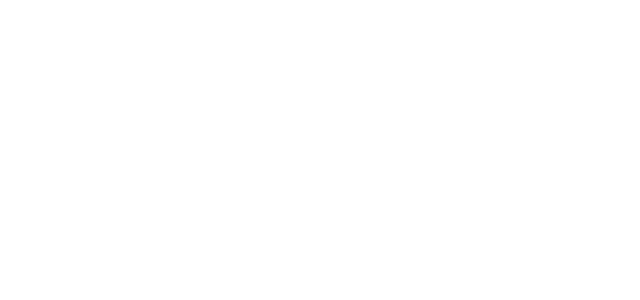
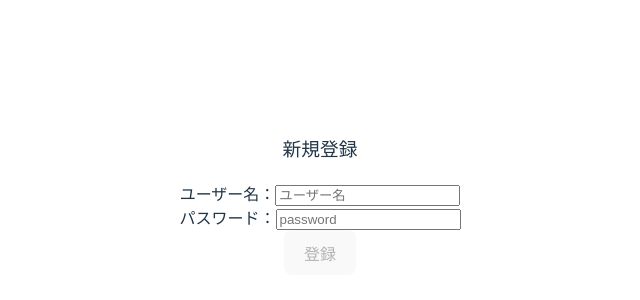
Before and after one commit to TeamNavvy/Navvy, a React (Vite) app in the folder client/: page /register in a window 1280 px wide. Before the commit this address had no page. Shown: the part 204-504 px from the top of the page, without its empty margins (320-960 px from the left). Built offline with nearby package versions, Linux system fonts and the light colour scheme.

Commit message:
add 新規登録（admin以外）

```diff
--- a/client/src/pages/Login.jsx
+++ b/client/src/pages/Login.jsx
@@ -1,7 +1,7 @@
 import { useState, useEffect } from "react";
 import { useUser } from "../UserContext";
 import axios from "axios";
-import { useNavigate } from "react-router-dom";
+import { Link, useNavigate } from "react-router-dom";
 
 export const Login = () => {
   const { user, setUser } = useUser();
@@ -67,6 +67,7 @@
           ログイン
         </button>
       </div>
+      <Link to="/register">新規登録</Link>
     </div>
   );
 };
--- /dev/null
+++ b/client/src/pages/Register.jsx
@@ -0,0 +1,56 @@
+import { useState } from "react";
+import { useNavigate } from "react-router-dom";
+
+export const Register = () => {
+  const [form, setForm] = useState({ userName: "", password: "" });
+  const nav = useNavigate();
+
+  const handleRegister = async () => {
+    try {
+      const res = await fetch("/api/register", {
+        method: "POST",
+        headers: {
+          "Content-Type": "application/json",
+        },
+        body: JSON.stringify(form),
+      });
+      const data = await res.json();
+      if (!res.ok) {
+        alert(data.message || "登録失敗");
+        return;
+      }
+      alert(data.message || "登録成功");
+
+      nav("/");
+    } catch {
+      alert("通信エラーが発生しました");
+    }
+  };
+
+  return (
+    <>
+      <h3>新規登録</h3>
+      <div>
+        <label>ユーザー名：</label>
+        <input
+          placeholder="ユーザー名"
+          onChange={(e) => setForm({ ...form, userName: e.target.value })}
+        />
+      </div>
+      <div>
+        <label>パスワード：</label>
+        <input
+          placeholder="password"
+          type="password"
+          onChange={(e) => setForm({ ...form, password: e.target.value })}
+        />
+      </div>
+      <button
+        disabled={form.userName === "" || form.password === ""}
+        onClick={handleRegister}
+      >
+        登録
+      </button>
+    </>
+  );
+};
--- a/client/src/router/Router.jsx
+++ b/client/src/router/Router.jsx
@@ -3,12 +3,14 @@
 import { Login } from "../pages/Login";
 import { Home } from "../pages/Home";
 import { ProtectedRoute } from "../ProtectedRoute";
+import { Register } from "../pages/Register";
 
 export const Router = () => {
   return (
     <UserProvider>
       <Routes>
         <Route path="/" element={<Login />} />
+        <Route path="/register" element={<Register />} />
         <Route
           path="/home"
           element={
```
Also changed, not shown: 1 other file (tests, documents, lock files or other folders).
